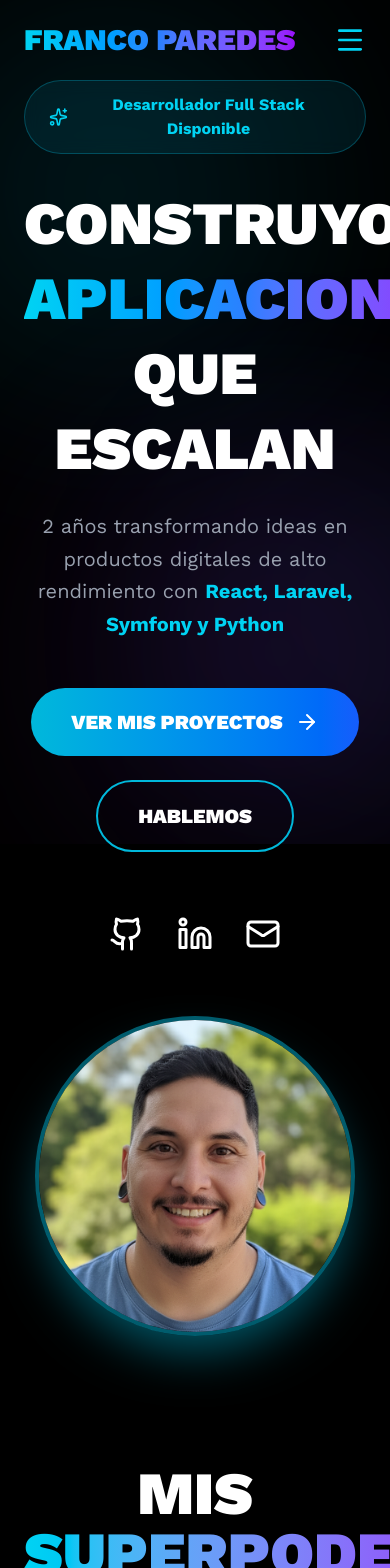
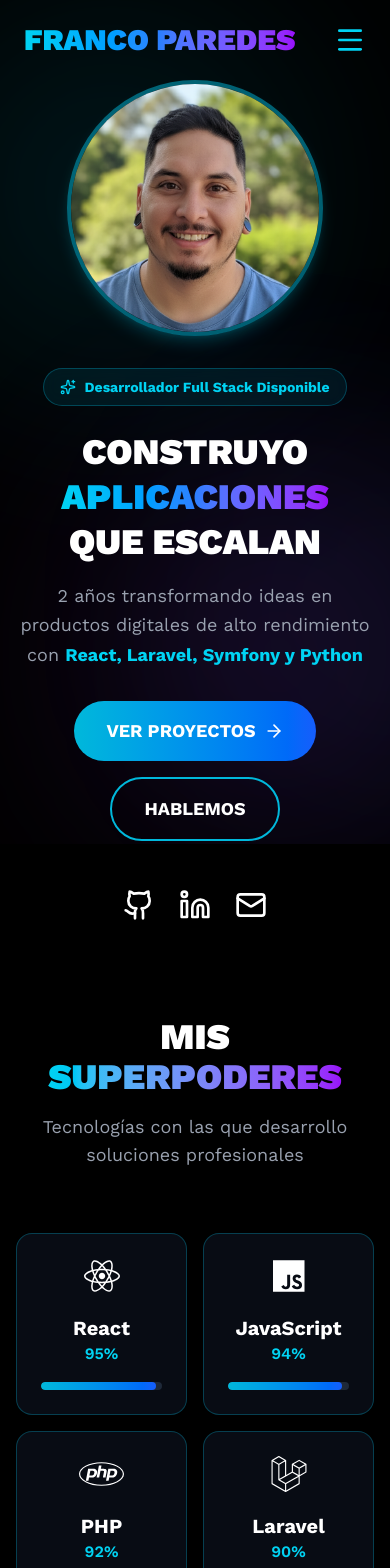
Before and after one commit to Etiketaa/portfolio__flask, a React (Vite) app in the folder frontend/: page / in a window 390 px wide. Shown: the top 1568 px of the page. Built offline with nearby package versions, Linux system fonts and the light colour scheme.

Commit message:
feat: make portfolio responsive

```diff
--- a/frontend/src/components/portfolio/Portfolio.jsx
+++ b/frontend/src/components/portfolio/Portfolio.jsx
@@ -128,15 +128,15 @@ export default function Portfolio() {
       </nav>
 
       {/* Hero Section */}
-      <section id="inicio" className="relative min-h-screen flex items-center justify-center px-6 pt-20">
+      <section id="inicio" className="relative min-h-screen flex items-center justify-center px-4 pt-20">
         <div className="max-w-7xl mx-auto grid grid-cols-1 lg:grid-cols-2 gap-8 items-center text-center lg:text-left relative z-10">
-          <div>
-            <div className="inline-flex items-center gap-2 bg-cyan-500/10 border border-cyan-500/30 px-6 py-3 rounded-full mb-8 backdrop-blur-sm">
-              <Sparkles className="text-cyan-400" size={20} />
-              <span className="text-cyan-400 font-bold">Desarrollador Full Stack Disponible</span>
+          <div className="order-2 lg:order-1">
+            <div className="inline-flex items-center gap-2 bg-cyan-500/10 border border-cyan-500/30 px-4 py-2 rounded-full mb-6 backdrop-blur-sm">
+              <Sparkles className="text-cyan-400" size={16} />
+              <span className="text-cyan-400 font-bold text-sm">Desarrollador Full Stack Disponible</span>
             </div>
 
-            <h1 className="text-6xl md:text-8xl lg:text-9xl font-black mb-6 leading-tight">
+            <h1 className="text-4xl md:text-6xl lg:text-7xl font-black mb-4 leading-tight">
               CONSTRUYO<br />
               <span className="bg-gradient-to-r from-cyan-400 via-blue-500 to-purple-600 bg-clip-text text-transparent">
                 APLICACIONES
@@ -144,61 +144,61 @@ export default function Portfolio() {
               QUE ESCALAN
             </h1>
 
-            <p className="text-xl md:text-3xl text-gray-400 max-w-4xl mx-auto lg:mx-0 mb-12 leading-relaxed">
+            <p className="text-lg md:text-xl text-gray-400 max-w-2xl mx-auto lg:mx-0 mb-8 leading-relaxed">
               2 años transformando ideas en productos digitales de alto rendimiento con <span className="text-cyan-400 font-bold">React, Laravel, Symfony y Python</span>
             </p>
 
-            <div className="flex flex-col sm:flex-row gap-6 justify-center lg:justify-start items-center mb-16">
-              <a href="#proyectos" className="group bg-gradient-to-r from-cyan-500 to-blue-600 px-10 py-5 rounded-full font-black text-xl hover:shadow-2xl hover:shadow-cyan-500/50 transition-all hover:scale-105 flex items-center gap-3">
-                VER MIS PROYECTOS
-                <ArrowRight className="group-hover:translate-x-2 transition-transform" />
+            <div className="flex flex-col sm:flex-row gap-4 justify-center lg:justify-start items-center mb-12">
+              <a href="#proyectos" className="group bg-gradient-to-r from-cyan-500 to-blue-600 px-8 py-4 rounded-full font-bold text-lg hover:shadow-lg hover:shadow-cyan-500/50 transition-all hover:scale-105 flex items-center gap-2">
+                VER PROYECTOS
+                <ArrowRight className="group-hover:translate-x-1 transition-transform" size={20}/>
               </a>
-              <a href="#contacto" className="border-2 border-cyan-500 px-10 py-5 rounded-full font-black text-xl hover:bg-cyan-500/10 transition-all hover:scale-105">
+              <a href="#contacto" className="border-2 border-cyan-500 px-8 py-4 rounded-full font-bold text-lg hover:bg-cyan-500/10 transition-all hover:scale-105">
                 HABLEMOS
               </a>
             </div>
 
-            <div className="flex justify-center lg:justify-start gap-8 mb-8">
+            <div className="flex justify-center lg:justify-start gap-6">
               <a href="https://github.com/Etiketaa" target="_blank" rel="noopener noreferrer" className="hover:text-cyan-400 transition-colors transform hover:scale-110">
-                <Github size={36} />
+                <Github size={32} />
               </a>
               <a href="https://www.linkedin.com/in/francoparedes1992/" target="_blank" rel="noopener noreferrer" className="hover:text-cyan-400 transition-colors transform hover:scale-110">
-                <Linkedin size={36} />
+                <Linkedin size={32} />
               </a>
               <a href="mailto:francoparedes1992@gmail.com" className="hover:text-cyan-400 transition-colors transform hover:scale-110">
-                <Mail size={36} />
+                <Mail size={32} />
               </a>
             </div>
           </div>
-          <div className="flex justify-center">
-            <img src={userPhoto} alt="Franco Paredes" className="rounded-full w-80 h-80 lg:w-96 lg:h-96 object-cover border-4 border-cyan-500/50 shadow-2xl shadow-cyan-500/50" />
+          <div className="order-1 lg:order-2 flex justify-center">
+            <img src={userPhoto} alt="Franco Paredes" className="rounded-full w-64 h-64 md:w-80 md:h-80 object-cover border-4 border-cyan-500/50 shadow-lg shadow-cyan-500/20" />
           </div>
         </div>
       </section>
 
       {/* Skills Section */}
-      <section id="habilidades" className="relative py-32 px-6">
+      <section id="habilidades" className="relative py-24 px-4">
         <div className="max-w-7xl mx-auto relative z-10">
-          <div className="text-center mb-20">
-            <h2 className="text-6xl md:text-8xl font-black mb-6">
+          <div className="text-center mb-16">
+            <h2 className="text-4xl md:text-6xl font-black mb-4">
               MIS <span className="bg-gradient-to-r from-cyan-400 to-purple-600 bg-clip-text text-transparent">SUPERPODERES</span>
             </h2>
-            <p className="text-2xl text-gray-400">Tecnologías con las que desarrollo soluciones profesionales</p>
+            <p className="text-lg md:text-xl text-gray-400">Tecnologías con las que desarrollo soluciones profesionales</p>
           </div>
 
-          <div className="grid md:grid-cols-2 lg:grid-cols-3 gap-8">
+          <div className="grid grid-cols-2 md:grid-cols-3 lg:grid-cols-4 gap-4 md:gap-8">
             {skills.map((skill, idx) => (
               <div key={idx} className="group relative">
-                <div className="absolute inset-0 bg-gradient-to-r from-cyan-500 to-blue-600 rounded-3xl blur-xl opacity-0 group-hover:opacity-30 transition-opacity"></div>
-                <div className="relative bg-gray-900/50 backdrop-blur-sm border border-cyan-500/30 rounded-3xl p-8 hover:border-cyan-500 transition-all">
-                  <div className="flex items-center gap-4 mb-6">
-                    <div className="text-6xl">{skill.icon}</div>
+                <div className="absolute inset-0 bg-gradient-to-r from-cyan-500 to-blue-600 rounded-2xl blur-lg opacity-0 group-hover:opacity-20 transition-opacity"></div>
+                <div className="relative bg-gray-900/50 backdrop-blur-sm border border-cyan-500/30 rounded-2xl p-6 hover:border-cyan-500 transition-all h-full">
+                  <div className="flex flex-col items-center text-center">
+                    <div className="text-4xl md:text-5xl mb-4">{skill.icon}</div>
                     <div>
-                      <h3 className="text-3xl font-black">{skill.name}</h3>
-                      <div className="text-cyan-400 font-bold text-xl">{skill.level}%</div>
+                      <h3 className="text-xl md:text-2xl font-bold">{skill.name}</h3>
+                      <div className="text-cyan-400 font-semibold text-base">{skill.level}%</div>
                     </div>
                   </div>
-                  <div className="w-full bg-gray-800 rounded-full h-3 overflow-hidden">
+                  <div className="w-full bg-gray-800 rounded-full h-2 mt-4 overflow-hidden">
                     <div
                       className="h-full bg-gradient-to-r from-cyan-500 to-blue-600 rounded-full transition-all duration-1000"
                       style={{ width: `${skill.level}%` }}
@@ -212,47 +212,44 @@ export default function Portfolio() {
       </section>
 
       {/* Projects Section */}
-      <section id="proyectos" className="relative py-32 px-6 bg-gradient-to-b from-black to-gray-900">
+      <section id="proyectos" className="relative py-24 px-4 bg-gradient-to-b from-black to-gray-900">
         <div className="max-w-7xl mx-auto relative z-10">
-          <div className="text-center mb-20">
-            <h2 className="text-6xl md:text-8xl font-black mb-6">
+          <div className="text-center mb-16">
+            <h2 className="text-4xl md:text-6xl font-black mb-4">
               PROYECTOS QUE <span className="bg-gradient-to-r from-cyan-400 to-purple-600 bg-clip-text text-transparent">GENERAN IMPACTO</span>
             </h2>
-            <p className="text-2xl text-gray-400">Resultados medibles, código escalable</p>
+            <p className="text-lg md:text-xl text-gray-400">Resultados medibles, código escalable</p>
           </div>
 
-          <div className="space-y-8">
+          <div className="space-y-12">
             {projects.map((project, idx) => (
               <div key={idx} className="group relative">
-                <div className="absolute inset-0 bg-gradient-to-r from-cyan-500 to-purple-600 rounded-3xl blur-2xl opacity-0 group-hover:opacity-20 transition-opacity"></div>
-                <div className="relative bg-gray-900/80 backdrop-blur-sm border border-cyan-500/30 rounded-3xl p-10 hover:border-cyan-500 transition-all">
-                  <div className="flex flex-col lg:flex-row items-start lg:items-center justify-between gap-8">
-                    <div className="flex items-center gap-6">
-                      <div className="text-7xl">{project.emoji}</div>
-                      <div>
-                        <h3 className="text-4xl font-black mb-3">{project.title}</h3>
-                        <div className="flex flex-wrap gap-3 mb-4">
+                <div className="absolute -inset-2 bg-gradient-to-r from-cyan-500 to-purple-600 rounded-2xl blur-lg opacity-0 group-hover:opacity-20 transition-opacity"></div>
+                <div className="relative bg-gray-900/80 backdrop-blur-sm border border-cyan-500/30 rounded-2xl p-6 md:p-8 hover:border-cyan-500 transition-all">
+                  <div className="flex flex-col md:flex-row items-start gap-6">
+                    <div className="text-5xl md:text-6xl">{project.emoji}</div>
+                    <div className="flex-1">
+                      <h3 className="text-2xl md:text-3xl font-bold mb-3">{project.title}</h3>
+                      <div className="flex flex-wrap gap-2 mb-4">
                         {project.tech.map((tech, i) => (
-                            <span key={i} className="bg-cyan-500/20 text-cyan-400 px-4 py-2 rounded-full font-bold border border-cyan-500/30">
+                          <span key={i} className="bg-cyan-500/20 text-cyan-400 px-3 py-1 rounded-full font-semibold text-sm border border-cyan-500/30">
                             {tech}
                           </span>
                         ))}
                       </div>
-                        <div className="flex gap-4 items-center">
-                          {project.deploy && <a href={project.deploy} target="_blank" rel="noopener noreferrer" className="text-cyan-400 font-bold hover:underline">Ver Demo</a>}
-                          {project.repo && <a href={project.repo} target="_blank" rel="noopener noreferrer" className="text-cyan-400 font-bold hover:underline">Repositorio</a>}
+                      <div className="flex flex-wrap gap-x-4 gap-y-2 items-center">
+                        {project.deploy && <a href={project.deploy} target="_blank" rel="noopener noreferrer" className="text-cyan-400 font-bold hover:underline text-sm">Ver Demo</a>}
+                        {project.repo && <a href={project.repo} target="_blank" rel="noopener noreferrer" className="text-cyan-400 font-bold hover:underline text-sm">Repositorio</a>}
                         {project.credentials && (
-                            <div className="text-sm text-gray-400">
-                              <p>User: {project.credentials.user}</p>
-                              <p>Pass: {project.credentials.pass}</p>
+                          <div className="text-xs text-gray-400">
+                            <p>User: {project.credentials.user} / Pass: {project.credentials.pass}</p>
                           </div>
                         )}
                       </div>
                     </div>
-                    </div>
-                    <div className="text-right">
-                      <div className="text-3xl font-black text-cyan-400 mb-2">{project.impact}</div>
-                      <div className="text-xl text-gray-400">{project.metric}</div>
+                    <div className="text-left md:text-right mt-4 md:mt-0">
+                      <div className="text-xl md:text-2xl font-bold text-cyan-400 mb-1">{project.impact}</div>
+                      <div className="text-base md:text-lg text-gray-400">{project.metric}</div>
                     </div>
                   </div>
                 </div>
@@ -263,15 +260,15 @@ export default function Portfolio() {
       </section>
 
       {/* Why Work With Me */}
-      <section className="relative py-32 px-6">
+      <section className="relative py-24 px-4">
         <div className="max-w-5xl mx-auto relative z-10">
-          <div className="text-center mb-20">
-            <h2 className="text-6xl md:text-8xl font-black mb-6">
+          <div className="text-center mb-16">
+            <h2 className="text-4xl md:text-6xl font-black mb-4">
               ¿POR QUÉ <span className="bg-gradient-to-r from-cyan-400 to-purple-600 bg-clip-text text-transparent">TRABAJAR CONMIGO?</span>
             </h2>
           </div>
 
-          <div className="space-y-6">
+          <div className="space-y-4">
             {[
               'Código limpio y escalable que otros desarrolladores entienden',
               'Comunicación constante - sin sorpresas de último minuto',
@@ -279,9 +276,9 @@ export default function Portfolio() {
               'Dominio de tecnologías modernas del mercado',
               'Entregas a tiempo, siempre'
             ].map((item, idx) => (
-              <div key={idx} className="flex items-center gap-4 bg-gray-900/50 backdrop-blur-sm border border-cyan-500/30 rounded-2xl p-6 hover:border-cyan-500 transition-all">
-                <CheckCircle2 className="text-cyan-400 flex-shrink-0" size={32} />
-                <span className="text-2xl font-bold">{item}</span>
+              <div key={idx} className="flex items-start gap-4 bg-gray-900/50 backdrop-blur-sm border border-cyan-500/30 rounded-xl p-4 md:p-6 hover:border-cyan-500 transition-all">
+                <CheckCircle2 className="text-cyan-400 flex-shrink-0 mt-1" size={24} />
+                <span className="text-base md:text-lg font-semibold">{item}</span>
               </div>
             ))}
           </div>
@@ -289,63 +286,63 @@ export default function Portfolio() {
       </section>
 
       {/* Contact Section */}
-      <section id="contacto" className="relative py-32 px-6 bg-gradient-to-b from-gray-900 to-black">
+      <section id="contacto" className="relative py-24 px-4 bg-gradient-to-b from-gray-900 to-black">
         <div className="max-w-4xl mx-auto relative z-10 text-center">
-          <div className="inline-flex items-center gap-2 bg-cyan-500/10 border border-cyan-500/30 px-6 py-3 rounded-full mb-8 backdrop-blur-sm">
-            <Rocket className="text-cyan-400" size={20} />
-            <span className="text-cyan-400 font-bold">Disponible para nuevos proyectos</span>
+          <div className="inline-flex items-center gap-2 bg-cyan-500/10 border border-cyan-500/30 px-4 py-2 rounded-full mb-6 backdrop-blur-sm">
+            <Rocket className="text-cyan-400" size={16} />
+            <span className="text-cyan-400 font-bold text-sm">Disponible para nuevos proyectos</span>
           </div>
 
-          <h2 className="text-6xl md:text-8xl font-black mb-8">
+          <h2 className="text-4xl md:text-6xl font-black mb-4">
             ¿TIENES UN <span className="bg-gradient-to-r from-cyan-400 to-purple-600 bg-clip-text text-transparent">PROYECTO</span> EN MENTE?
           </h2>
 
-          <p className="text-3xl text-gray-400 mb-12 leading-relaxed">
+          <p className="text-lg md:text-xl text-gray-400 mb-8 leading-relaxed">
             Convirtamos tu idea en realidad
           </p>
 
-          <form action="https://formspree.io/f/mleqgjdr" method="POST" className="bg-gray-900/80 backdrop-blur-sm border border-cyan-500/30 rounded-3xl p-10">
-            <div className="space-y-6">
+          <form action="https://formspree.io/f/mleqgjdr" method="POST" className="bg-gray-900/80 backdrop-blur-sm border border-cyan-500/30 rounded-2xl p-6 md:p-8">
+            <div className="space-y-4">
               <input
                 type="text"
                 name="name"
                 placeholder="Tu nombre"
-                className="w-full bg-black/50 border border-cyan-500/30 rounded-2xl px-6 py-5 text-xl focus:outline-none focus:border-cyan-500 transition-colors"
+                className="w-full bg-black/50 border border-cyan-500/30 rounded-xl px-4 py-3 text-base focus:outline-none focus:border-cyan-500 transition-colors"
                 required
               />
               <input
                 type="email"
                 name="email"
                 placeholder="Tu email"
-                className="w-full bg-black/50 border border-cyan-500/30 rounded-2xl px-6 py-5 text-xl focus:outline-none focus:border-cyan-500 transition-colors"
+                className="w-full bg-black/50 border border-cyan-500/30 rounded-xl px-4 py-3 text-base focus:outline-none focus:border-cyan-500 transition-colors"
                 required
               />
               <textarea
-                rows="6"
+                rows="5"
                 name="message"
                 placeholder="Cuéntame sobre tu proyecto..."
-                className="w-full bg-black/50 border border-cyan-500/30 rounded-2xl px-6 py-5 text-xl focus:outline-none focus:border-cyan-500 transition-colors resize-none"
+                className="w-full bg-black/50 border border-cyan-500/30 rounded-xl px-4 py-3 text-base focus:outline-none focus:border-cyan-500 transition-colors resize-none"
                 required
               ></textarea>
               <button
                 type="submit"
-                className="w-full bg-gradient-to-r from-cyan-500 to-blue-600 py-6 rounded-2xl font-black text-2xl hover:shadow-2xl hover:shadow-cyan-500/50 transition-all hover:scale-[1.02] flex items-center justify-center gap-3"
+                className="w-full bg-gradient-to-r from-cyan-500 to-blue-600 py-4 rounded-xl font-bold text-lg hover:shadow-lg hover:shadow-cyan-500/50 transition-all hover:scale-[1.02] flex items-center justify-center gap-2"
               >
                 ENVIAR MENSAJE
-                <Zap />
+                <Zap size={20}/>
               </button>
             </div>
           </form>
 
           <div className="mt-12 flex justify-center gap-6">
             <a href="https://github.com/Etiketaa" target="_blank" rel="noopener noreferrer" className="hover:text-cyan-400 transition-colors">
-              <Github size={40} />
+              <Github size={32} />
             </a>
             <a href="https://www.linkedin.com/in/francoparedes1992/" target="_blank" rel="noopener noreferrer" className="hover:text-cyan-400 transition-colors">
-              <Linkedin size={40} />
+              <Linkedin size={32} />
             </a>
             <a href="mailto:francoparedes1992@gmail.com" className="hover:text-cyan-400 transition-colors">
-              <Mail size={40} />
+              <Mail size={32} />
             </a>
           </div>
         </div>
```
Lines whose indentation alone changed are shown as unchanged.
